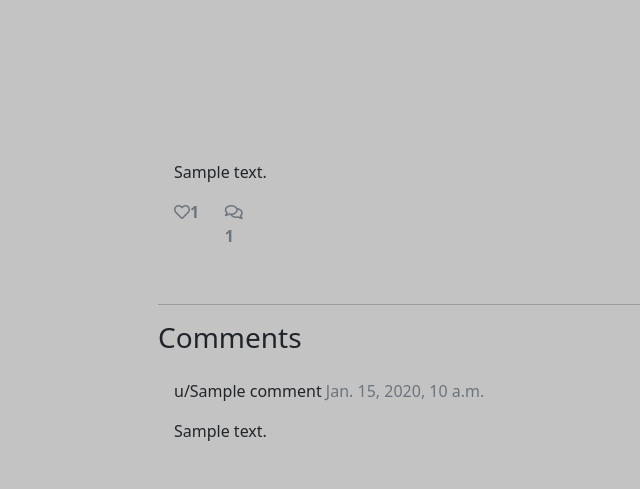
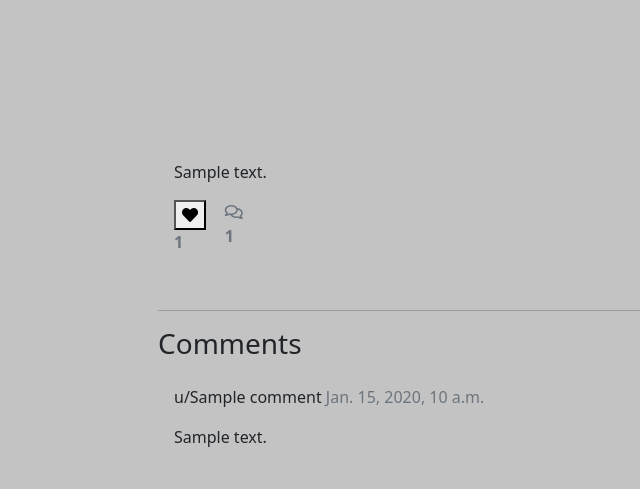
Before and after one commit to Code-Institute-Submissions/SeanTangney-insight_SepResub, a Django app: a page that uses templates/post_detail.html in a window 1280 px wide. Shown: the part 223-712 px from the top of the page, without its empty margins (174-814 px from the left). Run offline with Django 4.2, Linux system fonts and the light colour scheme; a user stored in the database is signed in; tables that the repository leaves empty hold one stand-in row (values such as "Sample post"); some libraries are stand-ins or nearby versions.

Commit message:
Update csrf_trusted_origins in settings.py file. Add ability to like / unlike posts in post_detail

```diff
--- a/insight/settings.py
+++ b/insight/settings.py
@@ -30,7 +30,7 @@ SECRET_KEY = os.environ.get('SECRET_KEY')
 DEBUG = True
 
 ALLOWED_HOSTS = ["insight2022.herokuapp.com", "localhost"]
-CSRF_TRUSTED_ORIGINS = ['https://insight2022.herokuapp.com', 'https://8000-seantangney-insight-1wwmyzj4tky.ws-eu45.gitpod.io']
+CSRF_TRUSTED_ORIGINS = ['https://insight2022.herokuapp.com', 'https://8000-seantangney-insight-1wwmyzj4tky.ws-eu46.gitpod.io']
 
 
 # Application definition
--- a/newssite/urls.py
+++ b/newssite/urls.py
@@ -5,4 +5,5 @@ from django.urls import path
 urlpatterns = [
     path('', views.PostList.as_view(), name='home'),
     path('<slug:slug>/', views.PostDetail.as_view(), name='post_detail'),
+    path('like/<slug:slug>', views.PostLike.as_view(), name='post_like'),
 ]
--- a/newssite/views.py
+++ b/newssite/views.py
@@ -1,5 +1,6 @@
-from django.shortcuts import render, get_object_or_404
+from django.shortcuts import render, get_object_or_404, reverse
 from django.views import generic, View
+from django.http import HttpResponseRedirect
 from .models import Post
 from .forms import CommentForm
 
@@ -63,3 +64,16 @@ class PostDetail(View):
                 "liked": liked
             },
         )
+
+
+class PostLike(View):
+
+    def post(self, request, slug):
+        post = get_object_or_404(Post, slug=slug)
+
+        if post.likes.filter(id=request.user.id).exists():
+            post.likes.remove(request.user)
+        else:
+            post.likes.add(request.user)
+
+        return HttpResponseRedirect(reverse('post_detail', args=[slug]))
--- a/templates/post_detail.html
+++ b/templates/post_detail.html
@@ -30,9 +30,30 @@
                     <div class="row">
 
                         <div class="col-1">
-                            <!-- number of likes -->
-                            <strong class="text-secondary"><i
-                                    class="far fa-heart"></i>{{ post.number_of_likes }}</strong>
+                            <strong>
+                                {% if user.is_authenticated %}
+                                <form class="d-inline" action="{%url 'post_like' post.slug %}" method="POST">
+                                    {% csrf_token %}
+                                    {% if liked %}
+
+                                    <button type="submit" name="newspost_id" value="{{post.slug}}" class="btn-like"><i
+                                            class="fas fa-heart"></i></button>
+
+                                    {% else %}
+
+                                    <button type="submit" name="newspost_id" value="{{post.slug}}" class="btn-like"><i
+                                            class="far fa-heart"></i></button>
+
+                                    {% endif %}
+
+                                </form>
+                                {% else%}
+
+                                <span class="text-secondary"><i class="far fa-heart"></i></span>
+                                {% endif %}
+                                <span class="text-secondary">{{ post.number_of_likes }}</i></span>
+
+                            </strong>
                         </div>
                         <div class="col-1">
                             {% with comments.count as total_comments %}
```
